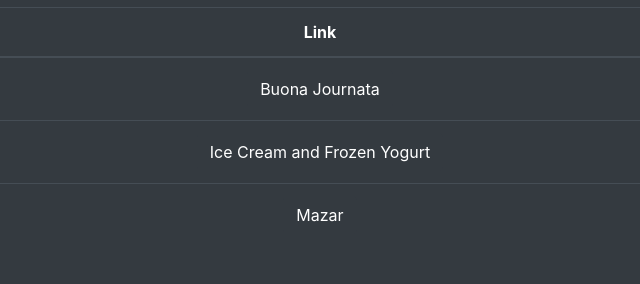
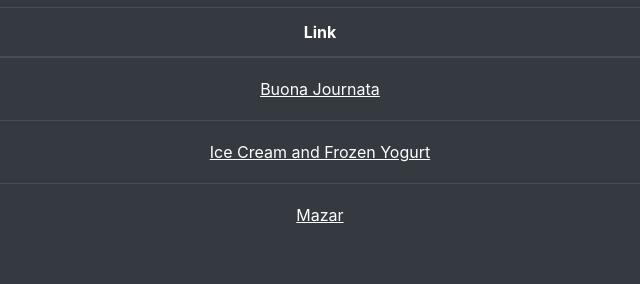
Before and after one commit to tomawash/food-cart-project, a plain HTML site: page foodcarts.html in a window 1280 px wide. Shown: the part 401-685 px from the top of the page, 285-925 px from the left. Drawn offline with nearby package versions, Linux system fonts and the light colour scheme; some packages are replaced by stand-ins of ours.

Commit message:
Link update
Added the underlines to the updated food carts.

```diff
--- a/foodcarts.html
+++ b/foodcarts.html
@@ -69,17 +69,17 @@
                 <tbody>
                     <tr>
                         <th scope="row">1</th>
-                        <td><a href="#foodCart1Link" id="foodCartLink1" class="btn btn-dark">Buona Journata</a></td>
+                        <td><a href="#foodCart1Link" id="foodCartLink1" class="btn btn-dark"><u>Buona Journata</u></a></td>
                         <td>(347) 456-7890</td>
                     </tr>
                     <tr>
                         <th scope="row">2</th>
-                        <td><a href="#foodCart2Link" id="foodCartLink1" class="btn btn-dark">Ice Cream and Frozen Yogurt</a></td>
+                        <td><a href="#foodCart2Link" id="foodCartLink1" class="btn btn-dark"><u>Ice Cream and Frozen Yogurt</u></a></td>
                         <td>(No Number)</td>
                     </tr>
                     <tr>
                         <th scope="row">3</th>
-                        <td><a href="#foodCart3Link" id="foodCartLink1" class="btn btn-dark">Mazar</a></td>
+                        <td><a href="#foodCart3Link" id="foodCartLink1" class="btn btn-dark"><u>Mazar</u></a></td>
                         <td>(929) 370-2366</td>
                     </tr>
                 </tbody>
```
